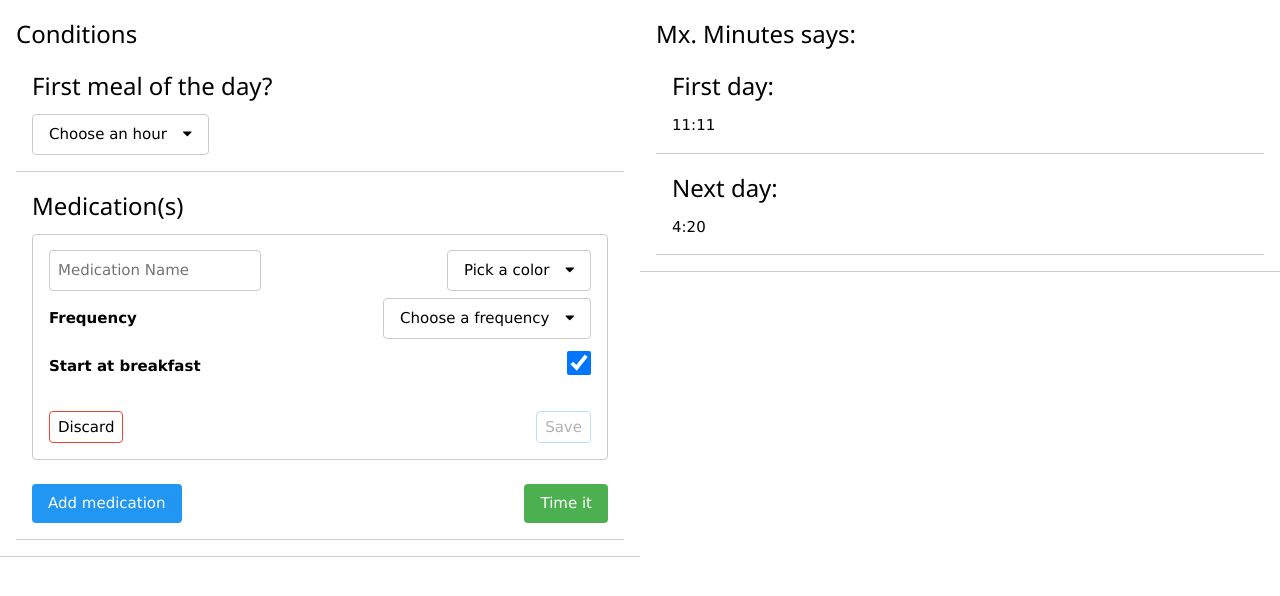
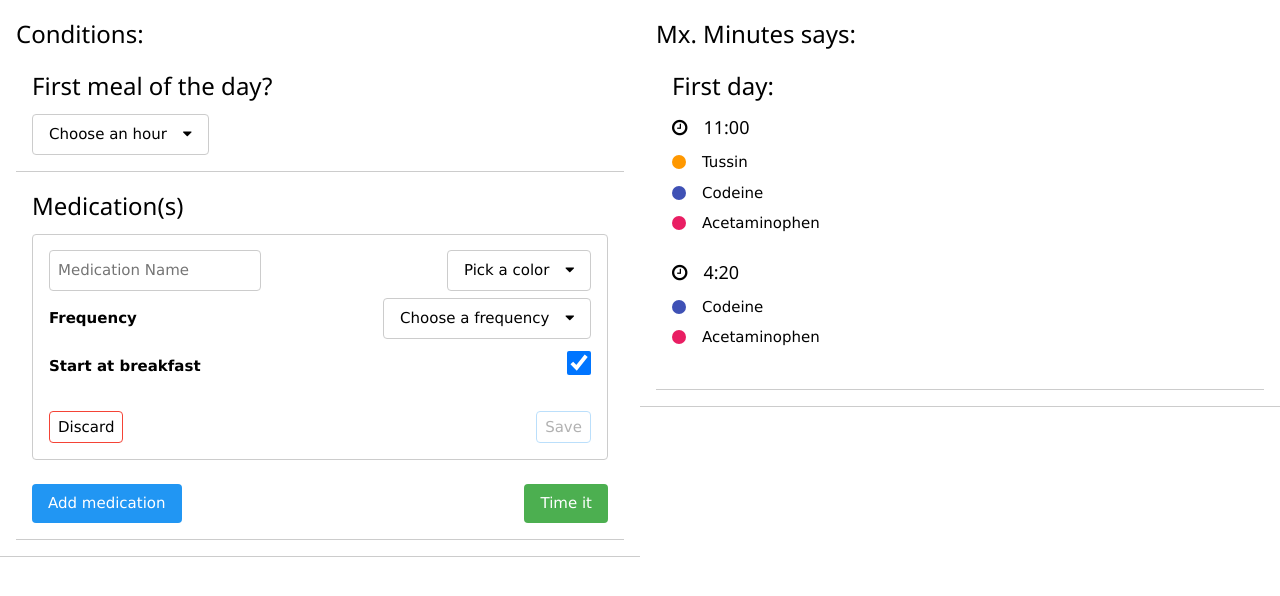
Before and after one commit to daini-rl/mx-minutes, a React (Create React App) app: page / in a window 1280 px wide. Shown: the top 596 px of the page. Built offline with nearby package versions, Linux system fonts and the light colour scheme.

Commit message:
feat: create day card component based on test section

```diff
--- /dev/null
+++ b/src/components/dayCard/dayCard.module.css
@@ -0,0 +1,14 @@
+.hourSection {
+    margin-bottom: 24px;
+}
+
+.medicationsList {
+    display: flex;
+    flex-direction: column;
+    gap: 8px;
+}
+
+.medicationTitle {
+    display: inline-flex;
+    align-items: center;
+}
--- /dev/null
+++ b/src/components/dayCard/index.tsx
@@ -0,0 +1,62 @@
+import { Card, Badge } from '../../components';
+
+import styles from './dayCard.module.css';
+
+export default function DayCard() {
+    return (
+        <Card isSecondary title='First day:'>
+            <div>
+                <div className={styles.hourSection}>
+                    <h5>
+                        <span className='w3-margin-right'>
+                            <i className='fa fa-clock-o'></i>
+                        </span>
+                        {'11:00'}
+                    </h5>
+                    <div className={styles.medicationsList}>
+                        <p className={styles.medicationTitle}>
+                            <span className='w3-margin-right'>
+                                <Badge color={'orange'} />
+                            </span>
+                            {'Tussin'}
+                        </p>
+                        <p className={styles.medicationTitle}>
+                            <span className='w3-margin-right'>
+                                <Badge color={'indigo'} />
+                            </span>
+                            {'Codeine'}
+                        </p>
+                        <p className={styles.medicationTitle}>
+                            <span className='w3-margin-right'>
+                                <Badge color={'pink'} />
+                            </span>
+                            {'Acetaminophen'}
+                        </p>
+                    </div>
+                </div>
+                <div className={styles.hourSection}>
+                    <h5>
+                        <span className='w3-margin-right'>
+                            <i className='fa fa-clock-o'></i>
+                        </span>
+                        {'4:20'}
+                    </h5>
+                    <div className={styles.medicationsList}>
+                        <p className={styles.medicationTitle}>
+                            <span className='w3-margin-right'>
+                                <Badge color={'indigo'} />
+                            </span>
+                            {'Codeine'}
+                        </p>
+                        <p className={styles.medicationTitle}>
+                            <span className='w3-margin-right'>
+                                <Badge color={'pink'} />
+                            </span>
+                            {'Acetaminophen'}
+                        </p>
+                    </div>
+                </div>
+            </div>
+        </Card>
+    );
+}
--- a/src/components/index.tsx
+++ b/src/components/index.tsx
@@ -3,6 +3,7 @@ export { default as Badge } from './badge';
 export { default as Button } from './button';
 export { default as Card } from './card';
 export { default as Checkbox } from './checkbox';
+export { default as DayCard } from './dayCard';
 export { default as Dropdown } from './dropdown';
 export { default as Input } from './input';
 export { default as Label } from './label';
--- a/src/sections/test/index.tsx
+++ b/src/sections/test/index.tsx
@@ -1,6 +1,6 @@
 import { useState } from 'react';
 
-import { Card, Badge, Dropdown, Button, MedicationCard } from '../../components';
+import { Card, Badge, Dropdown, Button, MedicationCard, DayCard } from '../../components';
 import { OptionItemI } from '../../components/dropdown';
 
 import { w3cssColors } from '../../utils/colors';
@@ -50,7 +50,7 @@ export default function Test() {
     return (
         <>
             <div className='w3-col l6'>
-                <Card title='Conditions'>
+                <Card title='Conditions:'>
                     <Card isSecondary title='First meal of the day?'>
                         <Dropdown
                             defaultText='Choose an hour'
@@ -79,12 +79,7 @@ export default function Test() {
             </div>
             <div className='w3-col l6'>
                 <Card title='Mx. Minutes says:'>
-                    <Card isSecondary title='First day:'>
-                        <p>{'11:11'}</p>
-                    </Card>
-                    <Card isSecondary title='Next day:'>
-                        <p>{'4:20'}</p>
-                    </Card>
+                    <DayCard />
                 </Card>
             </div>
         </>
```
